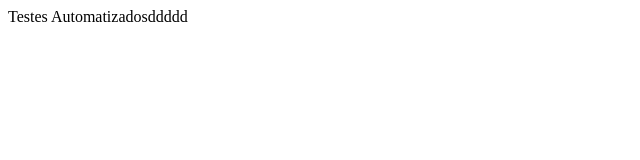
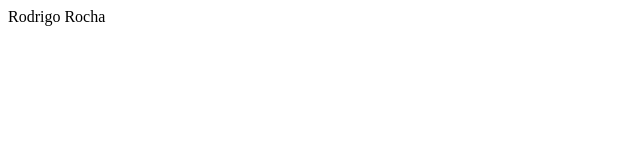
Before and after one commit to rodrocha444/clone-tabnews, a Next.js app: page / in a window 1280 px wide. Shown: the top 160 px of the page, without its empty margins (0-640 px from the left). Built offline with nearby package versions, Linux system fonts and the light colour scheme.

Commit message:
🎨 Improve home

```diff
--- a/pages/index.jsx
+++ b/pages/index.jsx
@@ -1,3 +1,3 @@
 export default function Home() {
-  return <div>Testes Automatizadosddddd</div>;
+  return <div>Rodrigo Rocha</div>;
 }
```
